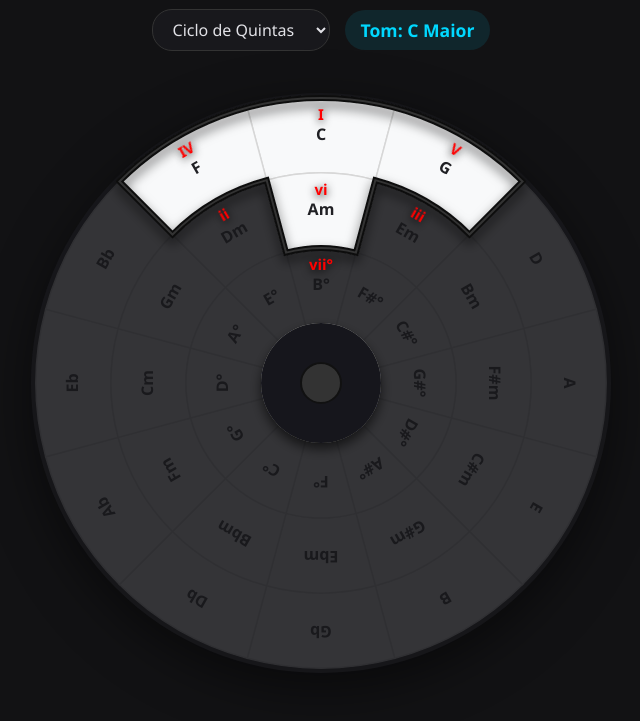
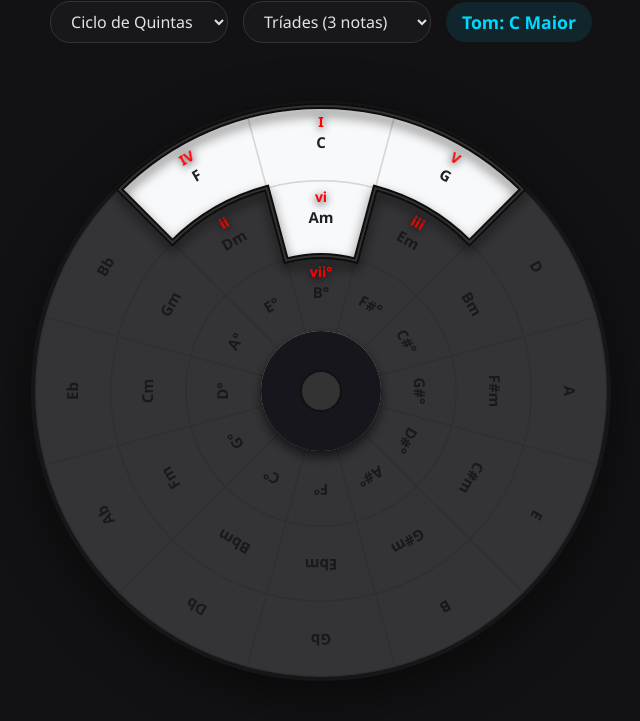
Before and after one commit to joaopedrossoares/lab.projects, a plain HTML site: page apps/harmonic-cicle/index.html in a window 1280 px wide. Shown: the part 79-800 px from the top of the page, without its empty margins (319-959 px from the left). Drawn offline with Linux system fonts and the light colour scheme.

Commit message:
feat: enhance harmonic wheel with tetrad complexity control and UI improvements

```diff
--- a/apps/harmonic-cicle/index.html
+++ b/apps/harmonic-cicle/index.html
@@ -3,7 +3,7 @@
 <head>
 <meta charset="UTF-8">
 <meta name="viewport" content="width=device-width, initial-scale=1.0">
-<title>Ciclo Harmônico Interativo</title>
+<title>Ciclo Harmônico Interativo - Tétrades</title>
 <style>
   :root {
     --bg-color: #121214;
@@ -40,6 +40,7 @@
     gap: 15px;
     justify-content: center;
     align-items: center;
+    flex-wrap: wrap;
   }
 
   select {
@@ -75,11 +76,17 @@
     max-width: 600px;
     aspect-ratio: 1 / 1;
     filter: drop-shadow(0 15px 25px rgba(0,0,0,0.5));
+    margin-top: 1rem;
   }
 
   svg {
     width: 100%;
     height: 100%;
+  }
+
+  #rings {
+    transition: transform 0.6s cubic-bezier(0.34, 1.56, 0.64, 1);
+    transform-origin: 300px 300px;
   }
 
   .slice {
@@ -95,22 +102,21 @@
   }
 
   .chord-text {
-    font-size: 16px;
+    font-size: 15px;
     font-weight: 600;
     fill: #202024;
     pointer-events: none;
     text-anchor: middle;
     dominant-baseline: middle;
+    transition: font-size 0.2s;
   }
 
   #mask-group {
-    transition: transform 0.6s cubic-bezier(0.34, 1.56, 0.64, 1);
-    transform-origin: 300px 300px;
     pointer-events: none;
   }
 
   .degree-text {
-    font-size: 15px;
+    font-size: 14px;
     font-weight: 800;
     fill: #ff0000;
     pointer-events: none;
@@ -130,6 +136,13 @@
       <option value="fifths">Ciclo de Quintas</option>
       <option value="fourths">Ciclo de Quartas</option>
     </select>
+
+    <!-- Novo Controle de Complexidade (Tríades / Tétrades) -->
+    <select id="complexity-type">
+      <option value="triads">Tríades (3 notas)</option>
+      <option value="tetrads">Tétrades (4 notas)</option>
+    </select>
+
     <div id="current-key">Tom: C Maior</div>
   </div>
 </div>
@@ -151,6 +164,7 @@
     </defs>
 
     <circle cx="300" cy="300" r="285" fill="#f8f9fa" />
+
     <g id="rings"></g>
 
     <g id="mask-group">
@@ -168,20 +182,18 @@
 <script>
   const svgNS = "http://www.w3.org/2000/svg";
   const ringsGroup = document.getElementById('rings');
-  const maskGroup = document.getElementById('mask-group');
   const degreesGroup = document.getElementById('degrees-group');
   const windowHole = document.getElementById('window-hole');
   const currentKeyDisplay = document.getElementById('current-key');
   const cycleTypeSelect = document.getElementById('cycle-type');
+  const complexityTypeSelect = document.getElementById('complexity-type');
 
-  // Arrays de Quintas
   const chordsFifths = {
     majors: ["C", "G", "D", "A", "E", "B", "Gb", "Db", "Ab", "Eb", "Bb", "F"],
     minors: ["Am", "Em", "Bm", "F#m", "C#m", "G#m", "Ebm", "Bbm", "Fm", "Cm", "Gm", "Dm"],
     dims:   ["B°", "F#°", "C#°", "G#°", "D#°", "A#°", "F°", "C°", "G°", "D°", "A°", "E°"]
   };
 
-  // Arrays de Quartas (Inverso)
   const chordsFourths = {
     majors: ["C", "F", "Bb", "Eb", "Ab", "Db", "Gb", "B", "E", "A", "D", "G"],
     minors: ["Am", "Dm", "Gm", "Cm", "Fm", "Bbm", "Ebm", "G#m", "C#m", "F#m", "Bm", "Em"],
@@ -195,6 +207,7 @@
   const R_CENTER = 60;
 
   let currentAngle = 0;
+  let currentIndex = 0; // Controla qual índice (0 a 11) é o Grau I no momento
   let activeChords = chordsFifths;
 
   function polarToCartesian(centerX, centerY, radius, angleInDegrees) {
@@ -245,7 +258,8 @@
     windowHole.setAttribute('d', path);
   }
 
-  function drawRing(chords, innerRadius, outerRadius) {
+  // A função agora aceita uma classe para podermos rastrear os textos via querySelector
+  function drawRing(chords, innerRadius, outerRadius, ringClass) {
     const angleStep = 360 / 12;
 
     chords.forEach((chord, i) => {
@@ -264,8 +278,13 @@
         if (diff < -180) diff += 360;
 
         currentAngle += diff;
-        maskGroup.style.transform = `rotate(${currentAngle}deg)`;
+        currentIndex = i; // Atualiza quem é a Tônica atual
+
+        ringsGroup.style.transform = `rotate(${-currentAngle}deg)`;
         currentKeyDisplay.textContent = `Tom: ${activeChords.majors[i]} Maior`;
+
+        // Toda vez que a roda gira, precisamos recalcular quem recebe o 7 vs 7M
+        updateExtensions();
       });
 
       const midAngle = i * angleStep;
@@ -275,7 +294,7 @@
       const text = document.createElementNS(svgNS, "text");
       text.setAttribute("x", textPos.x);
       text.setAttribute("y", textPos.y);
-      text.setAttribute("class", "chord-text");
+      text.setAttribute("class", `chord-text ${ringClass}`);
       text.setAttribute("transform", `rotate(${midAngle}, ${textPos.x}, ${textPos.y})`);
       text.textContent = chord;
 
@@ -284,14 +303,45 @@
     });
   }
 
+  // Função central que processa a lógica de Extensões via DOM Manipulation
+  function updateExtensions() {
+    const isTetrad = complexityTypeSelect.value === 'tetrads';
+    const cycleType = cycleTypeSelect.value;
+
+    // Atualiza anel Maior (Ex: C -> C7M, G -> G7)
+    document.querySelectorAll('.outer-ring-text').forEach((el, i) => {
+      let base = activeChords.majors[i];
+      let suffix = "";
+      if (isTetrad) {
+        // Encontra onde está o grau V baseado na direção do ciclo
+        let vIndex = cycleType === 'fourths' ? (currentIndex - 1 + 12) % 12 : (currentIndex + 1) % 12;
+        suffix = (i === vIndex) ? "7" : "7M";
+      }
+      el.textContent = base + suffix;
+    });
+
+    // Atualiza anel Menor (Ex: Am -> Am7)
+    document.querySelectorAll('.middle-ring-text').forEach((el, i) => {
+      let base = activeChords.minors[i];
+      el.textContent = isTetrad ? base.replace('m', 'm7') : base;
+    });
+
+    // Atualiza anel Diminuto (Ex: B° -> Bm7(b5))
+    document.querySelectorAll('.inner-ring-text').forEach((el, i) => {
+      let base = activeChords.dims[i].replace('°', ''); // Tira a bolinha para montar a cifra
+      el.textContent = isTetrad ? base + "m7(b5)" : base + "°";
+    });
+  }
+
+  // Desenha os numerais da máscara e também aplica as sétimas neles
   function drawDegrees(type) {
-    degreesGroup.innerHTML = ''; // Limpa os graus antigos
+    degreesGroup.innerHTML = '';
+    const isTetrad = complexityTypeSelect.value === 'tetrads';
 
     const outerMid = 20 + R_MIDDLE + (R_OUTER - R_MIDDLE) / 2;
     const middleMid = 20 + R_INNER + (R_MIDDLE - R_INNER) / 2;
     const innerMid = 20 + R_CENTER + (R_INNER - R_CENTER) / 2;
 
-    // Se mudarmos para quartas, a Subdominante (IV) vai para a direita e a Dominante (V) para a esquerda
     const leftLabelOuter = type === 'fourths' ? "V" : "IV";
     const rightLabelOuter = type === 'fourths' ? "IV" : "V";
     const leftLabelMiddle = type === 'fourths' ? "iii" : "ii";
@@ -308,37 +358,54 @@
     ];
 
     degreeData.forEach(deg => {
+      let textLabel = deg.label;
+
+      // Se for Tétrade, atualiza a notação do numeral romano
+      if (isTetrad) {
+        if (textLabel === "I" || textLabel === "IV") textLabel += "7M";
+        else if (textLabel === "V") textLabel += "7";
+        else if (textLabel === "vii°") textLabel = "vii m7(b5)";
+        else textLabel += "7"; // Para ii, iii, vi
+      }
+
       const pos = polarToCartesian(cx, cy, deg.radius, deg.angle);
       const text = document.createElementNS(svgNS, "text");
       text.setAttribute("x", pos.x);
       text.setAttribute("y", pos.y);
       text.setAttribute("class", "degree-text");
       text.setAttribute("transform", `rotate(${deg.angle}, ${pos.x}, ${pos.y})`);
-      text.textContent = deg.label;
+      text.textContent = textLabel;
       degreesGroup.appendChild(text);
     });
   }
 
   function renderWheel(type) {
-    // Reseta a roda
     ringsGroup.innerHTML = '';
     activeChords = type === 'fourths' ? chordsFourths : chordsFifths;
 
-    // Reseta a rotação para Dó Maior (C) para evitar confusão visual durante a troca
     currentAngle = 0;
-    maskGroup.style.transform = `rotate(0deg)`;
+    currentIndex = 0; // Reinicia a contagem do grau I
+    ringsGroup.style.transform = `rotate(0deg)`;
     currentKeyDisplay.textContent = `Tom: ${activeChords.majors[0]} Maior`;
 
-    // Redesenha os acordes e os graus corretos
-    drawRing(activeChords.majors, R_MIDDLE, R_OUTER);
-    drawRing(activeChords.minors, R_INNER, R_MIDDLE);
-    drawRing(activeChords.dims, R_CENTER, R_INNER);
+    // Desenha os anéis passando a classe para identificarmos depois
+    drawRing(activeChords.majors, R_MIDDLE, R_OUTER, 'outer-ring-text');
+    drawRing(activeChords.minors, R_INNER, R_MIDDLE, 'middle-ring-text');
+    drawRing(activeChords.dims, R_CENTER, R_INNER, 'inner-ring-text');
+
+    // Injeta as extensões (se o select já estiver em Tétrades)
+    updateExtensions();
     drawDegrees(type);
   }
 
-  // Listener do Select
+  // Listeners
   cycleTypeSelect.addEventListener('change', (e) => {
     renderWheel(e.target.value);
+  });
+
+  complexityTypeSelect.addEventListener('change', () => {
+    updateExtensions(); // Atualiza os acordes
+    drawDegrees(cycleTypeSelect.value); // Atualiza os algarismos da máscara
   });
 
   // Inicialização
```
